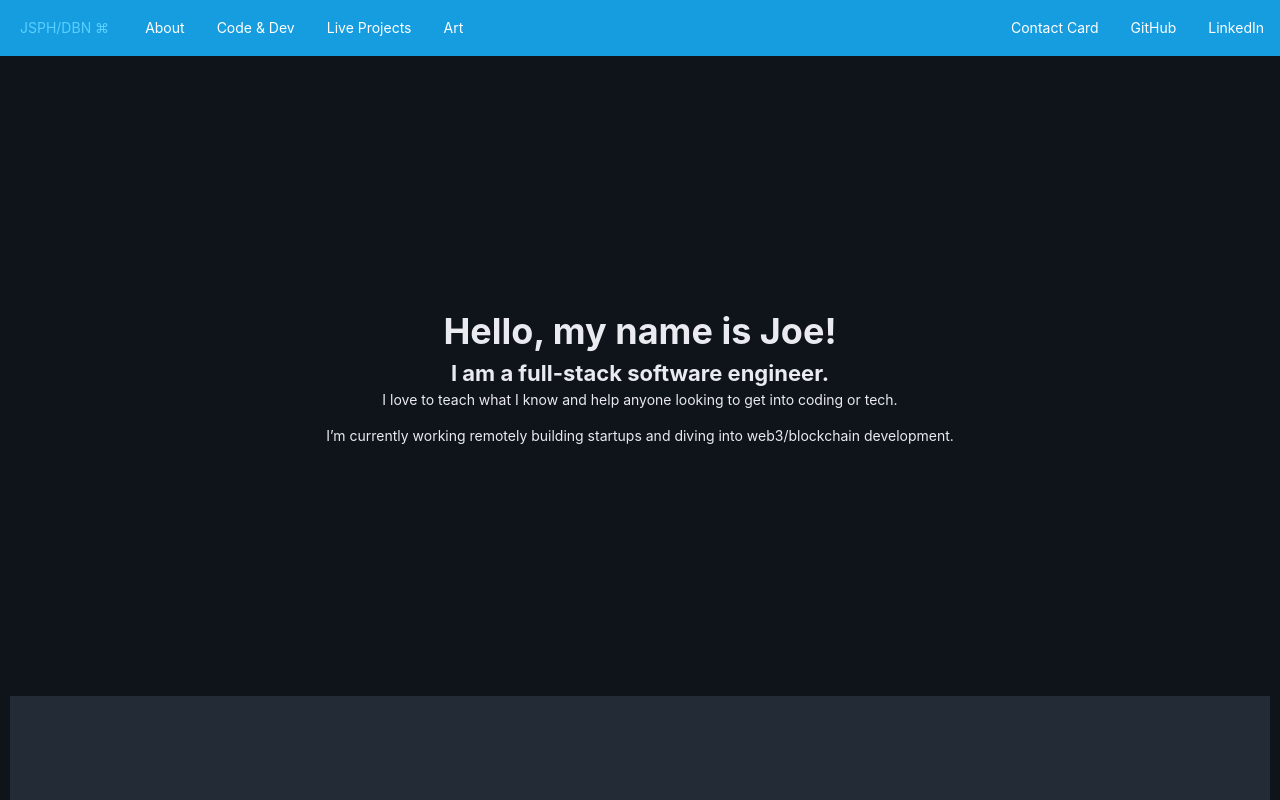
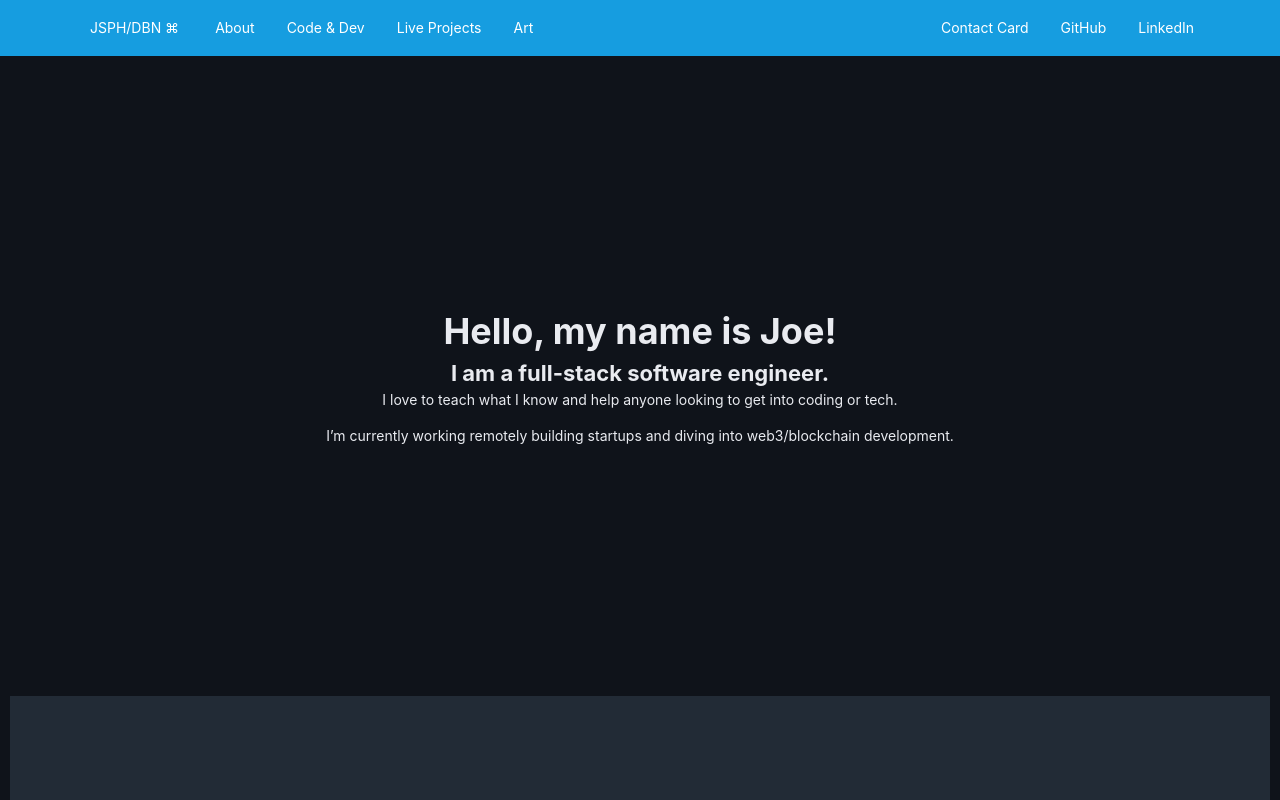
Before and after one commit to josephdubon/josephdubon-blog, a Next.js app: page / in a window 1280 px wide. Shown: the top 800 px of the page. Built offline with nearby package versions, Linux system fonts and the light colour scheme.

Commit message:
changed wrap to 1140px

```diff
--- a/styles/global.css
+++ b/styles/global.css
@@ -1,5 +1,5 @@
 :root {
-    --wrapper-width: 1440px;
+    --wrapper-width: 1140px;
     --alt-bg-color: #222b36;
 }
 
```
